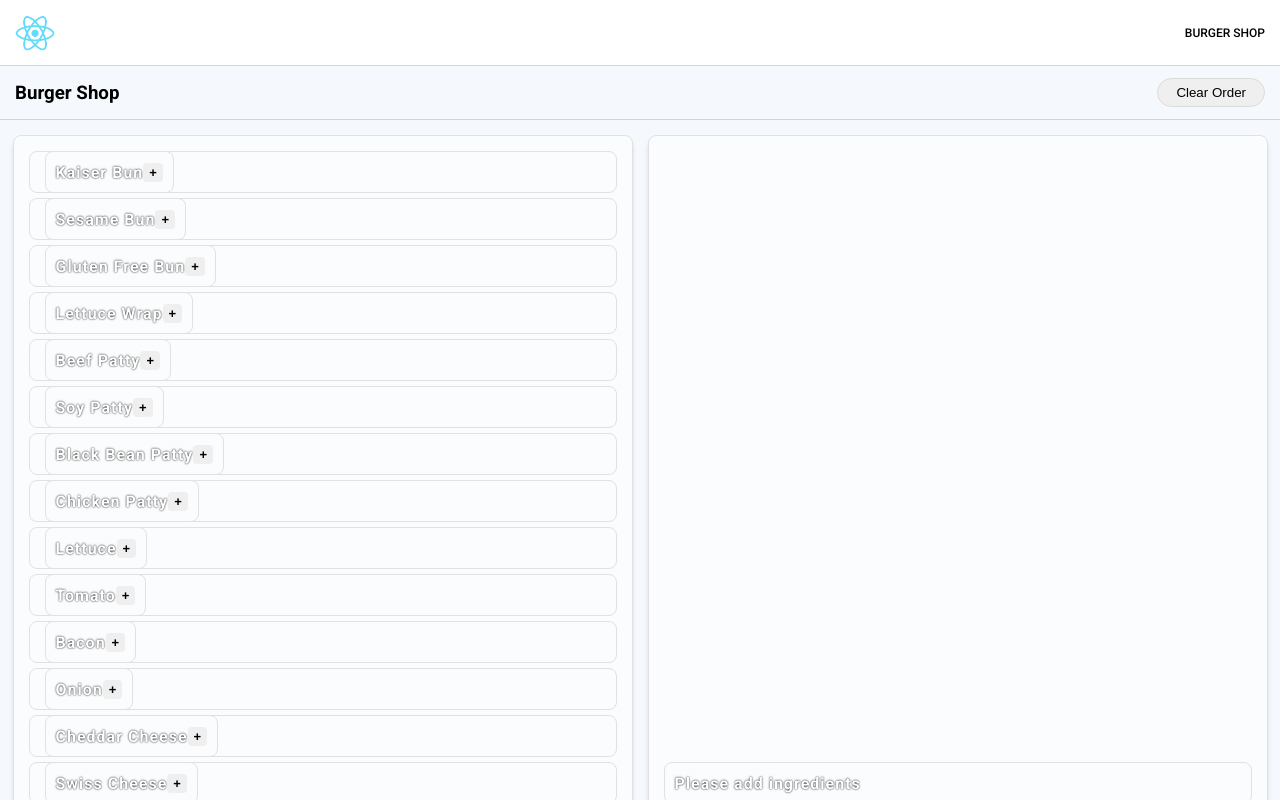
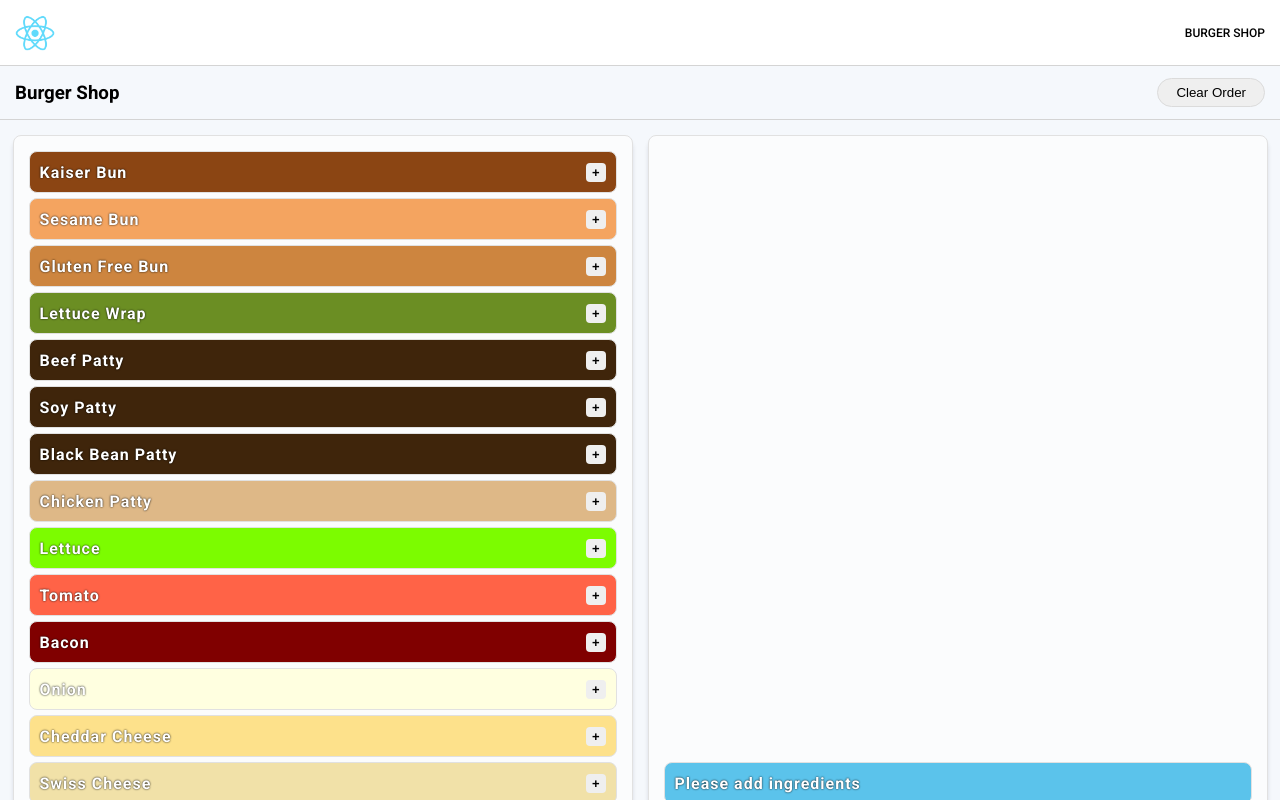
Before and after one commit to Cazier92/reactville, a React (Create React App) app: page /burgers in a window 1280 px wide. Built offline with nearby package versions, Linux system fonts and the light colour scheme; a web font is replaced by a local one.

Commit message:
add color styling to burger shop li elements

```diff
--- a/src/Components/BurgerShop/BurgerStack.jsx
+++ b/src/Components/BurgerShop/BurgerStack.jsx
@@ -6,10 +6,11 @@ const BurgerStack = (props) => {
       {props.stack.length
       ?
       props.stack.map((ingredient, idx) =>
-        <Ingredient key={idx} idx={idx} ingredient={ingredient} removeFromBurger={props.removeFromBurger}/>
+          <Ingredient key={idx} idx={idx} ingredient={ingredient} removeFromBurger={props.removeFromBurger}/>
+
       )
       :
-      <li>Please add ingredients</li>
+      <li style={{background: '#5BC3EB'}}>Please add ingredients</li>
       }
     </ul>
   )
--- a/src/Components/BurgerShop/Ingredient.jsx
+++ b/src/Components/BurgerShop/Ingredient.jsx
@@ -1,7 +1,7 @@
 
 const Ingredient = (props) => {
 	return (
-		<li>
+		<li style={{background: props.ingredient.color}}>
 			{props.ingredient.name}
 
 			{props.isList
--- a/src/Components/BurgerShop/IngredientList.jsx
+++ b/src/Components/BurgerShop/IngredientList.jsx
@@ -4,7 +4,7 @@ const IngredientList = (props) => {
 	return (
 		<ul>
 			{props.ingredients.map((ingredient) =>
-				<li><Ingredient ingredient={ingredient} isList={true} addToBurger={props.addToBurger}/></li>
+				<Ingredient ingredient={ingredient} isList={true} addToBurger={props.addToBurger}/>
 			)}
 		</ul>
 	)
```
